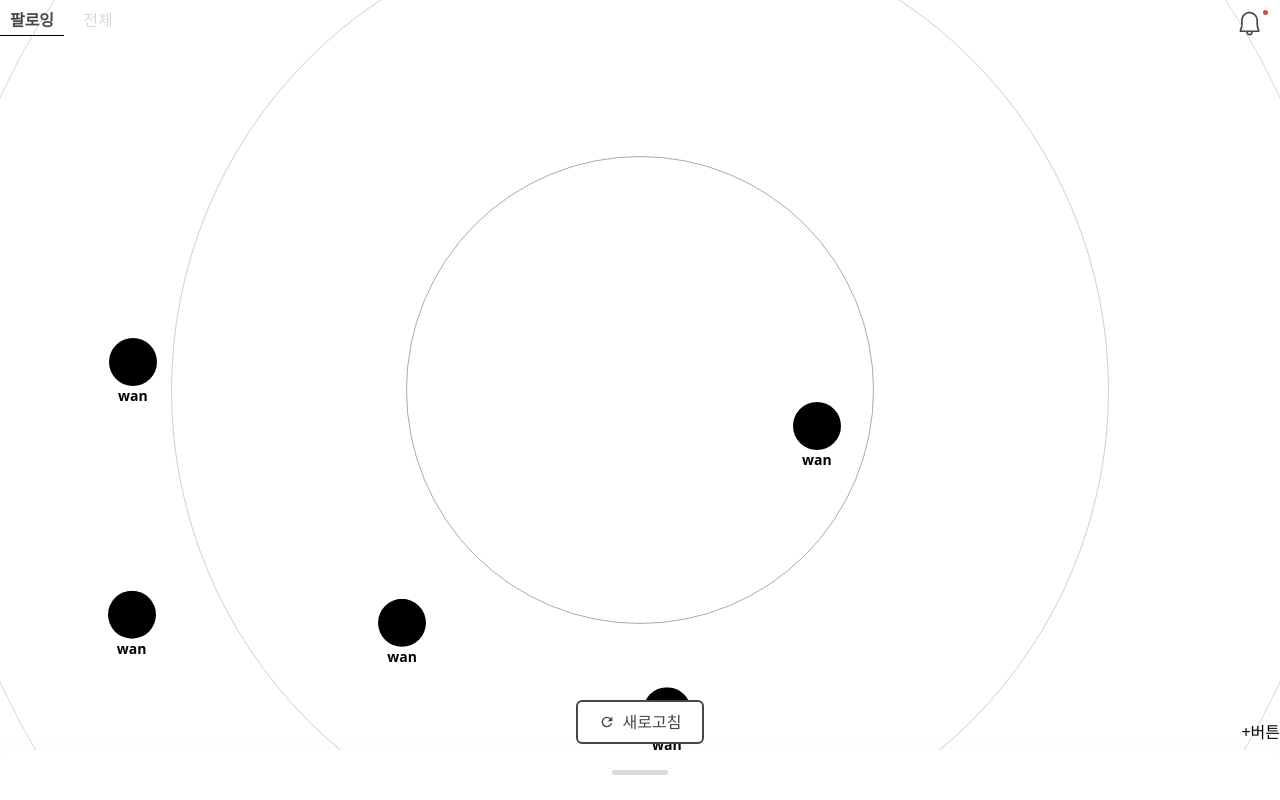
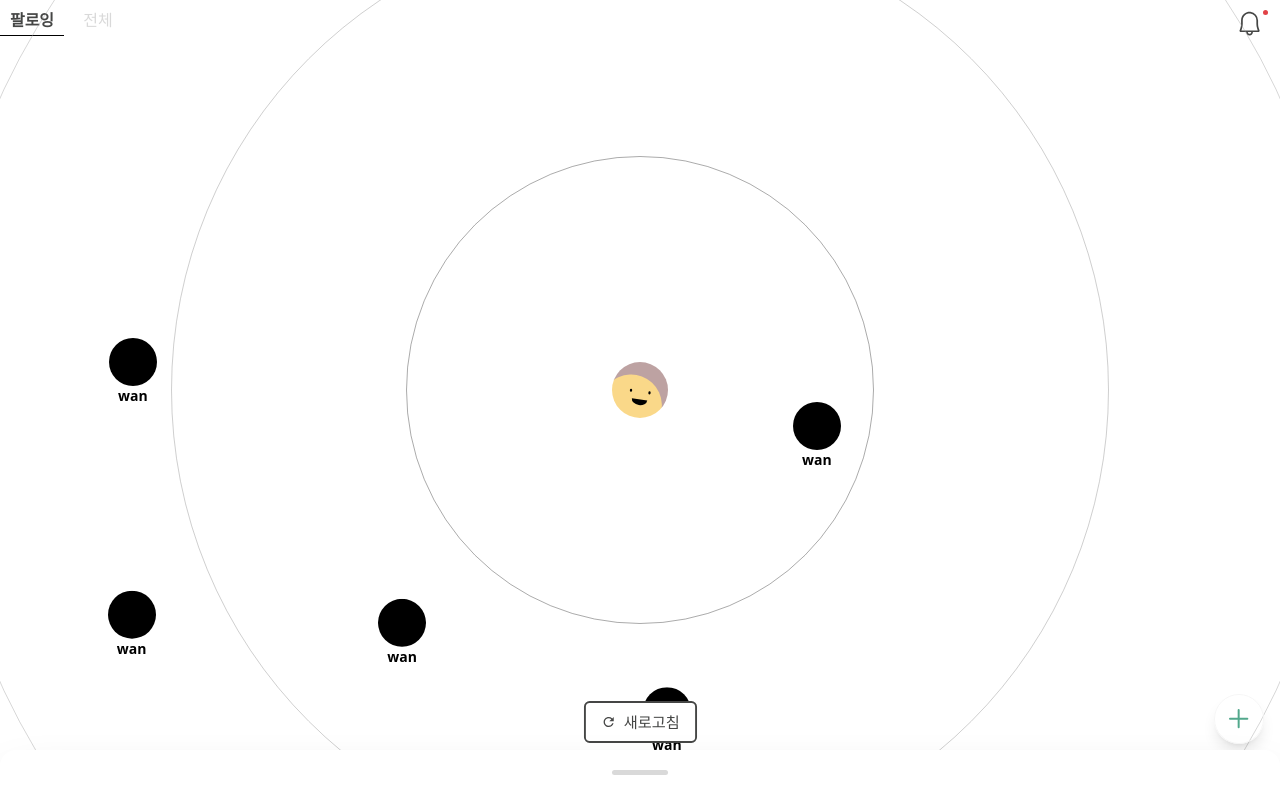
Before and after one commit to ggumms/ggumtle, a React (Vite) app in the folder frontend/: page / in a window 1280 px wide. Shown: the top 800 px of the page. Built offline with nearby package versions, Linux system fonts and the light colour scheme.

Commit message:
[FE] Style #71: Radar 컴포넌트 분리& 중앙 내프로필
Change-Id: I3b88fda541e06b80f407cfaf4f1b888381ab2767

```diff
--- a/frontend/src/assets/svgs/index.ts
+++ b/frontend/src/assets/svgs/index.ts
@@ -1 +1,2 @@
 export { ReactComponent as SquareCheck } from './squareCheck.svg'
+export { ReactComponent as ProfileAvatar } from './profileAvatar.svg'
--- a/frontend/src/pages/Radar/components/ButtonArea.tsx
+++ b/frontend/src/pages/Radar/components/ButtonArea.tsx
@@ -1,17 +1,17 @@
 import { useState } from 'react'
 import { MdOutlineRefresh } from 'react-icons/md'
-// import PreviewUser from './preview/PreviewUser'
+import { GoPlus } from 'react-icons/go'
 
 const ButtonArea = () => {
 	const [isPressed, setIsPressed] = useState(false)
 
 	const handleMouseDown = () => {
-		console.log("down")
+		console.log('down')
 		setIsPressed(true)
 	}
 
 	const handleMouseUp = () => {
-		console.log("up")
+		console.log('up')
 		setIsPressed(false)
 	}
 
@@ -19,11 +19,13 @@ const ButtonArea = () => {
 		console.log('refresh')
 	}
 	return (
-		<div className="absolute bottom-14 z-20 w-full flex flex-col items-center justify-center">
+		<div className="absolute bottom-14 z-5 w-full flex flex-col items-center justify-center">
 			<div className="w-full m-0 flex items-end justify-center">
 				<div
-					className={`inline-flex justify-center items-center py-2 w-32 mr-0 gap-2 rounded-md border-2 transition-colors ${
-						isPressed ? 'bg-point1 text-white border-point1' : 'bg-white text-point1 border-point1'
+					className={`inline-flex justify-center items-center py-2 px-4 gap-2 rounded-md border-2 transition-transform duration-300 ${
+						isPressed
+							? 'bg-point1 text-white border-white hover:scale-105'
+							: 'bg-white text-point1 border-point1 scale-95'
 					}`}
 					onMouseDown={handleMouseDown}
 					onMouseUp={handleMouseUp}
@@ -32,9 +34,12 @@ const ButtonArea = () => {
 					<MdOutlineRefresh />
 					새로고침
 				</div>
-				<div className="absolute right-0">+버튼</div>
+				<div className="absolute right-4" onClick={() => console.log('helo')}>
+					<div className="rounded-full shadow-lg p-2 border-[0.5px] border-lightGray">
+						<GoPlus size="2rem" color="#52A88C" />
+					</div>
+				</div>
 			</div>
-			{/* <PreviewUser /> */}
 		</div>
 	)
 }
--- a/frontend/src/pages/Radar/components/FollowingTab.tsx
+++ b/frontend/src/pages/Radar/components/FollowingTab.tsx
@@ -4,6 +4,8 @@ import UserItem from './UserItem'
 import { IBucket } from '../types/bucket'
 import ButtonArea from './ButtonArea'
 import PreviewBottomSheet from './preview/PreviewBottomSheet'
+import Radar from './radar/Radar'
+import { ProfileAvatar } from '../../../assets/svgs'
 
 // 더미 데이터
 const users1 = ['a', 'b', 'c', 'd', 'e', 'f']
@@ -58,11 +60,9 @@ const FollowingTab = () => {
 	return (
 		<div className="">
 			<div className="w-full h-[calc(100vh-5rem)] flex justify-center items-center overflow-hidden">
-				<div className="w-[110%] mb-5 animate-radar3 border border-[#c6c6c661] aspect-square rounded-full flex absolute items-center justify-center">
-					<div className="w-2/3 animate-radar2 border border-[#c6c6c661] aspect-square rounded-full flex absolute items-center justify-center">
-						<div className="w-1/2 animate-radar1 border border-[#c6c6c661] aspect-square rounded-full flex absolute items-center justify-center"></div>
-					</div>
-				</div>
+				<Radar>
+					<ProfileAvatar className="h-14 w-14" />
+				</Radar>
 
 				<div className="absolute top-[calc(50%-5px)] left-1/2 w-[110%] aspect-square transform translate-x-[-50%] translate-y-[-50%]">
 					{buckets.map((item, index) => (
--- /dev/null
+++ b/frontend/src/pages/Radar/components/radar/Radar.tsx
@@ -0,0 +1,15 @@
+import { ReactNode } from 'react'
+
+const Radar = ({ children }: { children: ReactNode }) => {
+	return (
+		<div className="w-[110%] mb-5 animate-radar3 border border-[#c6c6c661] aspect-square rounded-full flex absolute items-center justify-center">
+			<div className="w-2/3 animate-radar2 border border-[#c6c6c661] aspect-square rounded-full flex absolute items-center justify-center">
+				<div className="w-1/2 animate-radar1 border border-[#c6c6c661] aspect-square rounded-full flex absolute items-center justify-center">
+					{children}
+				</div>
+			</div>
+		</div>
+	)
+}
+
+export default Radar
```
Also changed, not shown: frontend/src/assets/svgs/profileAvatar.svg (added).
